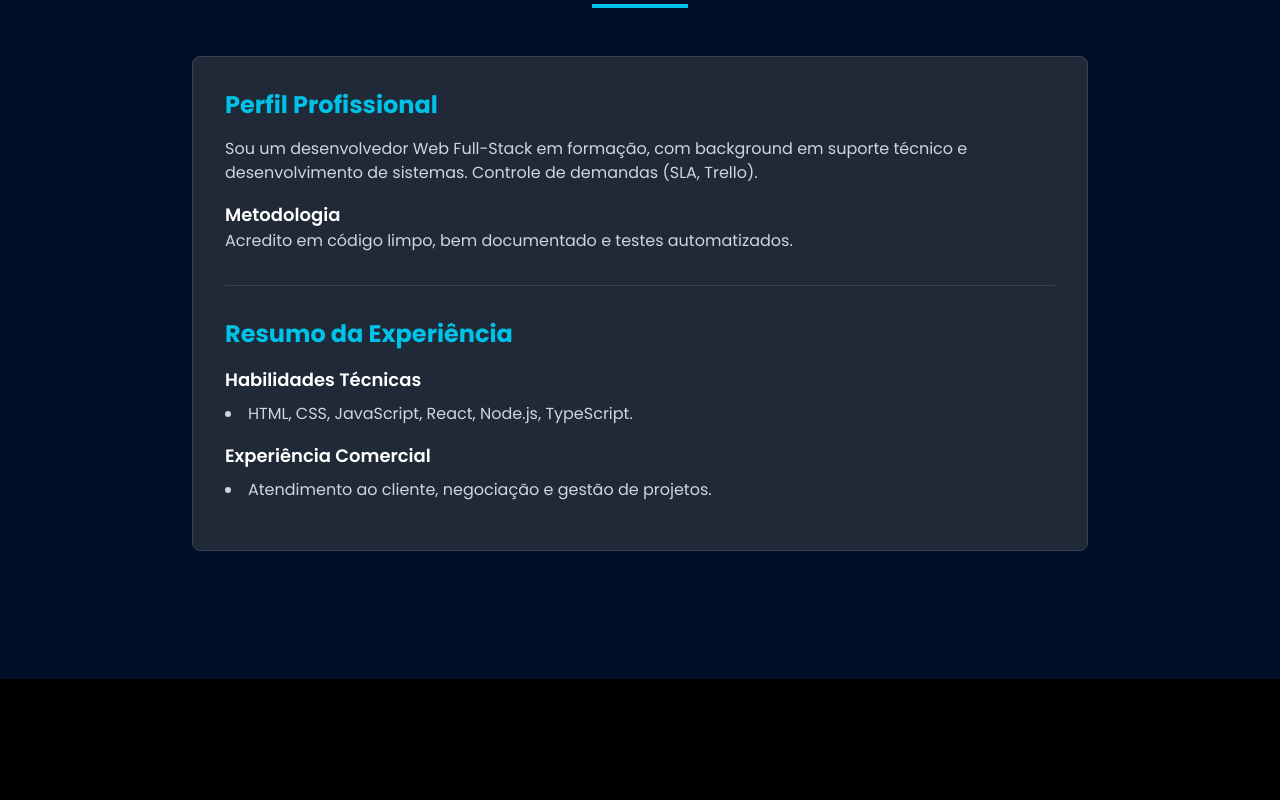
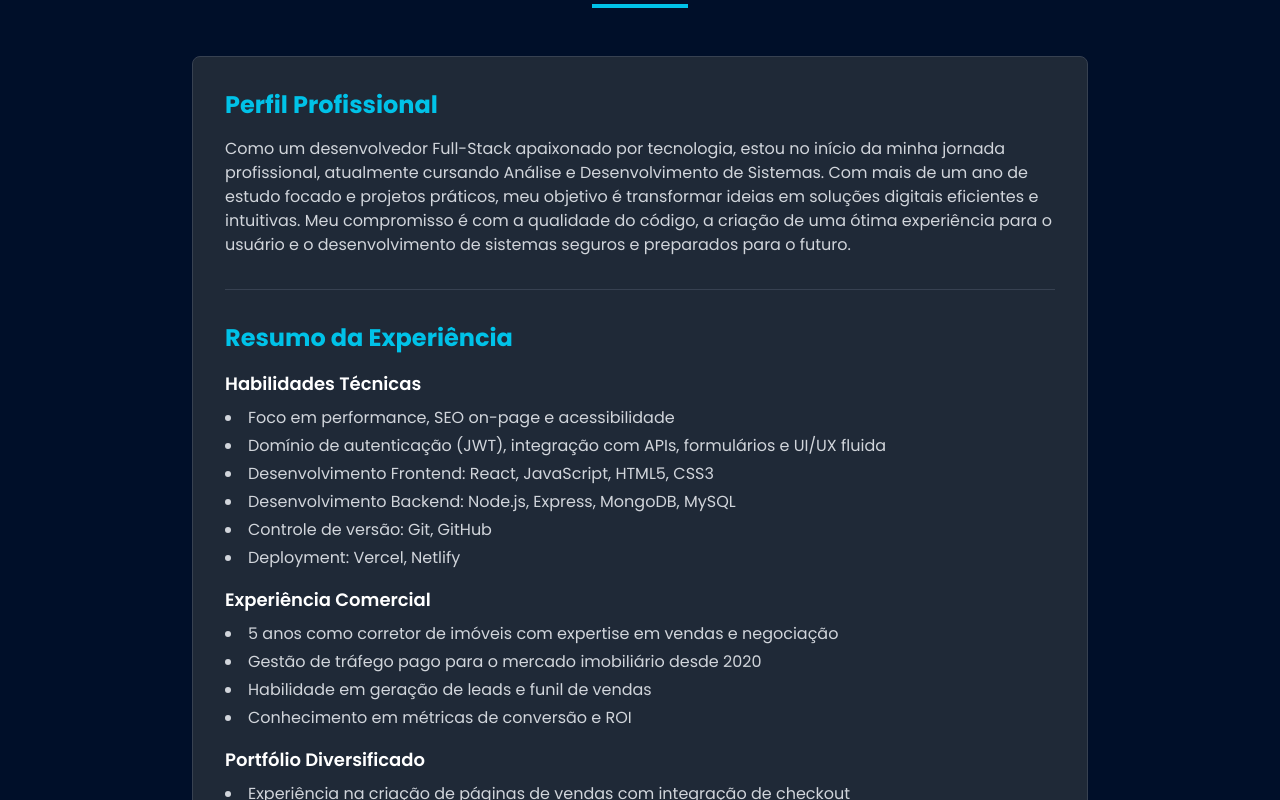
Before and after one commit to RobertoSilvaDevFullStack/portfolio-profissional-dev-main, a React (Vite) app: page / in a window 1280 px wide. Shown: the part 880-1680 px from the top of the page. Built offline with nearby package versions, Linux system fonts and the light colour scheme; no server answers; the database is empty.

Commit message:
feat: update about section content with full professional profile

```diff
--- a/src/components/AboutSection.tsx
+++ b/src/components/AboutSection.tsx
@@ -15,8 +15,8 @@ const AboutSection = (props: React.HTMLAttributes<HTMLElement>) => {
     const loadContent = () => {
       setLoading(true);
       const staticData = {
-        about_professional_profile: "Sou um desenvolvedor Web Full-Stack em formação, com background em suporte técnico e desenvolvimento de sistemas. Controle de demandas (SLA, Trello).\n\nMetodologia\nAcredito em código limpo, bem documentado e testes automatizados.",
-        about_experience_summary: "Habilidades Técnicas\nHTML, CSS, JavaScript, React, Node.js, TypeScript.\n\nExperiência Comercial\nAtendimento ao cliente, negociação e gestão de projetos."
+        about_professional_profile: "Como um desenvolvedor Full-Stack apaixonado por tecnologia, estou no início da minha jornada profissional, atualmente cursando Análise e Desenvolvimento de Sistemas. Com mais de um ano de estudo focado e projetos práticos, meu objetivo é transformar ideias em soluções digitais eficientes e intuitivas. Meu compromisso é com a qualidade do código, a criação de uma ótima experiência para o usuário e o desenvolvimento de sistemas seguros e preparados para o futuro.",
+        about_experience_summary: "Habilidades Técnicas\nFoco em performance, SEO on-page e acessibilidade\nDomínio de autenticação (JWT), integração com APIs, formulários e UI/UX fluida\nDesenvolvimento Frontend: React, JavaScript, HTML5, CSS3\nDesenvolvimento Backend: Node.js, Express, MongoDB, MySQL\nControle de versão: Git, GitHub\nDeployment: Vercel, Netlify\n\nExperiência Comercial\n5 anos como corretor de imóveis com expertise em vendas e negociação\nGestão de tráfego pago para o mercado imobiliário desde 2020\nHabilidade em geração de leads e funil de vendas\nConhecimento em métricas de conversão e ROI\n\nPortfólio Diversificado\nExperiência na criação de páginas de vendas com integração de checkout\nDesenvolvimento de plataformas completas de e-commerce\nSistemas de agendamento e gestão de serviços\nLanding pages otimizadas para conversão\n\nDiferenciais Competitivos\nVisão dupla: técnica (desenvolvimento) + comercial (resultados)\nCapacidade de traduzir necessidades de negócio em soluções técnicas\nConhecimento em marketing digital aplicado ao desenvolvimento\nExperiência prática no mercado imobiliário (nicho principal)\n\nObjetivos Profissionais\nBusco oportunidades para aplicar meu conhecimento técnico em projetos reais\nInteresse em projetos que unam tecnologia e mercado imobiliário\nDesejo contribuir com equipes ágeis e aprender com desenvolvedores experientes"
       };
       setContent(staticData);
       setLoading(false);
```
